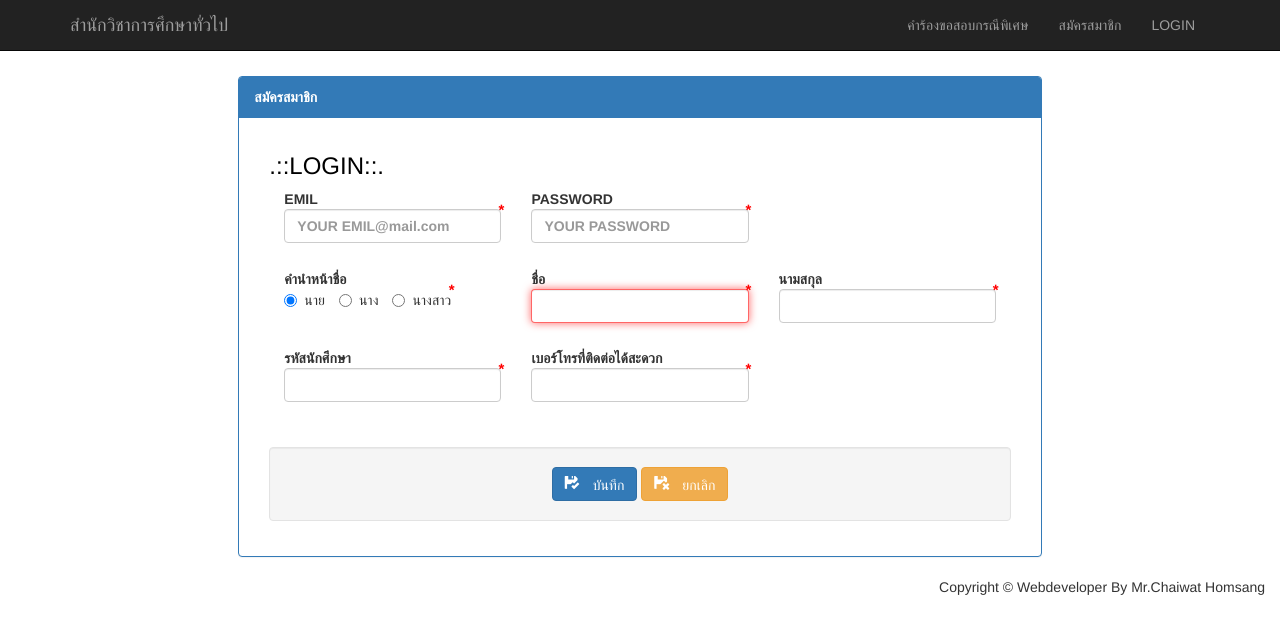
After one commit to mynameistecs51/ge-testing, a CodeIgniter app: page /ge-testing/index.php/authen/regis in a window 1280 px wide. The commit adds this page. Shown: the top 634 px of the page. Run offline with CodeIgniter, Linux system fonts and the light colour scheme; some libraries are stand-ins or nearby versions.

Commit message:
create page regis & login

```diff
--- a/application/config/config.php
+++ b/application/config/config.php
@@ -34,7 +34,7 @@ $config['base_url'] = 'http://localhost/ge-testing/';
 | variable so that it is blank.
 |
 */
-$config['index_page'] = 'index.php';
+$config['index_page'] = '';
 
 /*
 |--------------------------------------------------------------------------
--- /dev/null
+++ b/application/controllers/Authen.php
@@ -0,0 +1,37 @@
+<?php
+defined('BASEPATH') OR exit('No direct script access allowed');
+
+class Authen extends CI_Controller {
+	public function __construct()
+	{
+		parent::__construct();
+		$this->ctl = 'Authen';
+	}
+
+	public function index()
+	{
+		$SCREENNAME="LOGIN";
+		$PAGE = "login";
+		$this->data['controller'] = $this->ctl;
+		$this->mainPage($SCREENNAME);
+		$this->load->view($PAGE,$this->data);
+	}
+
+	public function regis()
+	{
+		$SCREENNAME="สมัครสมาชิก";
+		$PAGE = 'regis';
+		$this->data['controller'] = $this->ctl;
+		$this->mainPage($SCREENNAME);
+		$this->load->view($PAGE,$this->data);
+	}
+	public function mainPage($SCREENNAME)
+	{
+		$this->data['header'] = $this->template_student->getHeader($SCREENNAME);
+		$this->data['footer'] = $this->template_student->getFooter();
+	}
+
+}
+
+/* End of file authen.php */
+/* Location: ./application/controllers/authen.php */
--- a/application/controllers/Student.php
+++ b/application/controllers/Student.php
@@ -80,6 +80,11 @@ class Student extends CI_Controller {
 		</SCRIPT>";
 	}
 
+	public function login()
+	{
+		$this->load->view('login');
+	}
+
 	public function convert_date($val_date=array())
 	{
 		$date ='';
--- a/application/libraries/template_student.php
+++ b/application/libraries/template_student.php
@@ -82,7 +82,8 @@ class Template_student
 								<a href="#">สมัครสมาชิก</a>
 							</li>
 							<li>
-								<a href="#">login</a>
+								<!-- <a href="authen/login">login</a> -->
+							'.anchor('authen', 'LOGIN', '').'
 							</li>
 						</ul>
 					</div>
--- /dev/null
+++ b/application/views/regis.php
@@ -0,0 +1,90 @@
+<?php echo $header; ?>
+<style type="text/css">
+	.form_input p.required{
+		width:99%;
+		height: 5px;
+		margin-top: -10px;
+		text-align:right;
+		font-size: 15px;
+		color:#FF0000;
+	}
+	input{
+		margin-bottom: 20px;
+	}
+</style>
+<div class="col-sm-12" style="padding-top:2%;">
+	<div class="col-sm-2">
+	</div>
+	<div class="col-sm-8">
+		<div class="panel panel-primary">
+			<div class="panel-heading" style="text-align:left;"><b>สมัครสมาชิก</b></div>
+			<div class="panel-body">
+				<div class="form_input  col-sm-12">
+					<div class="containner">
+						<?php echo form_open('#'); ?>
+						<div class="form-group">
+							<div class="text-header"><b style="color:#000;"><h3>.::LOGIN::.</h3></b></div>
+							<div class="col-sm-4">
+								<label> EMIL
+									<p class="required">*</p>
+									<input type="text" name="email" class="form-control" placeholder="YOUR EMIL@mail.com" required="">
+								</label>
+							</div>
+							<div class="col-sm-4">
+								<label> PASSWORD
+									<p class="required">*</p>
+									<input type="password" name="password" class="form-control" placeholder="YOUR PASSWORD" required="">
+								</label>
+							</div>
+						</div>
+						<!-- <hr class="col-sm-12"> -->
+						<div class="col-sm-12"></div>
+						<div class="col-sm-4" >
+							<label>คำนำหน้าชื่อ
+								<p class="required">*</p>
+								<label class="radio-inline"><input type="radio" name="prename" value="1" checked >นาย</label>
+								<label class="radio-inline"><input type="radio" name="prename" value="2">นาง</label>
+								<label class="radio-inline"><input type="radio" name="prename" value="3">นางสาว</label>
+							</label>
+						</div>
+						<div class="col-sm-4">
+							<label>ชื่อ
+								<p class="required">*</p>
+								<input type="text" class="form-control" name='name' required="" autofocus>
+							</label>
+						</div>
+						<div class="col-sm-4" >
+							<label>นามสกุล
+								<p class="required">*</p>
+								<input type="text" name="lastname" class="form-control" required="">
+							</label>
+						</div>
+						<div class="col-sm-4">
+							<label> รหัสนักศึกษา
+								<p class="required">*</p>
+								<input type="text" name="stdID" class="form-control" required="">
+							</label>
+						</div>
+						<div class="col-sm-4">
+							<label> เบอร์โทรที่ติดต่อได้สะดวก
+								<p class="required">*</p>
+								<input type="text" name="tel" class="form-control" required="">
+							</label>
+						</div>
+						<div class="col-sm-12"><br></div>
+						<div class="col-sm-12 well " align="center">
+							<button type="submit" id="save" class="btn btn-primary">
+								<span class="   glyphicon glyphicon-floppy-saved"> บันทึก</span>
+							</button>
+							<button type="reset" class="btn btn-warning" >
+								<span class="   glyphicon glyphicon-floppy-remove"> ยกเลิก</span>
+							</button>
+						</div>
+						<?php echo form_close(); ?>
+					</div>
+				</div>
+			</div>
+		</div>
+	</div>
+</div>
+<?php echo $footer; ?>
--- a/application/views/std_request.php
+++ b/application/views/std_request.php
@@ -17,7 +17,7 @@
 	}
 </style>
 <!-- Page Content -->
-<div class="container form_input" style="text-align:left; margin-top:30px"> <!--  End div containner อยู่footer -->
+<div class="container form_input" style="text-align:left; margin-top:30px" > <!--  End div containner อยู่footer -->
 
 	<!-- Portfolio Item Heading -->
 	<div class="row ">
```
Also changed, not shown: application/views/login.php (+46 -33 lines).
